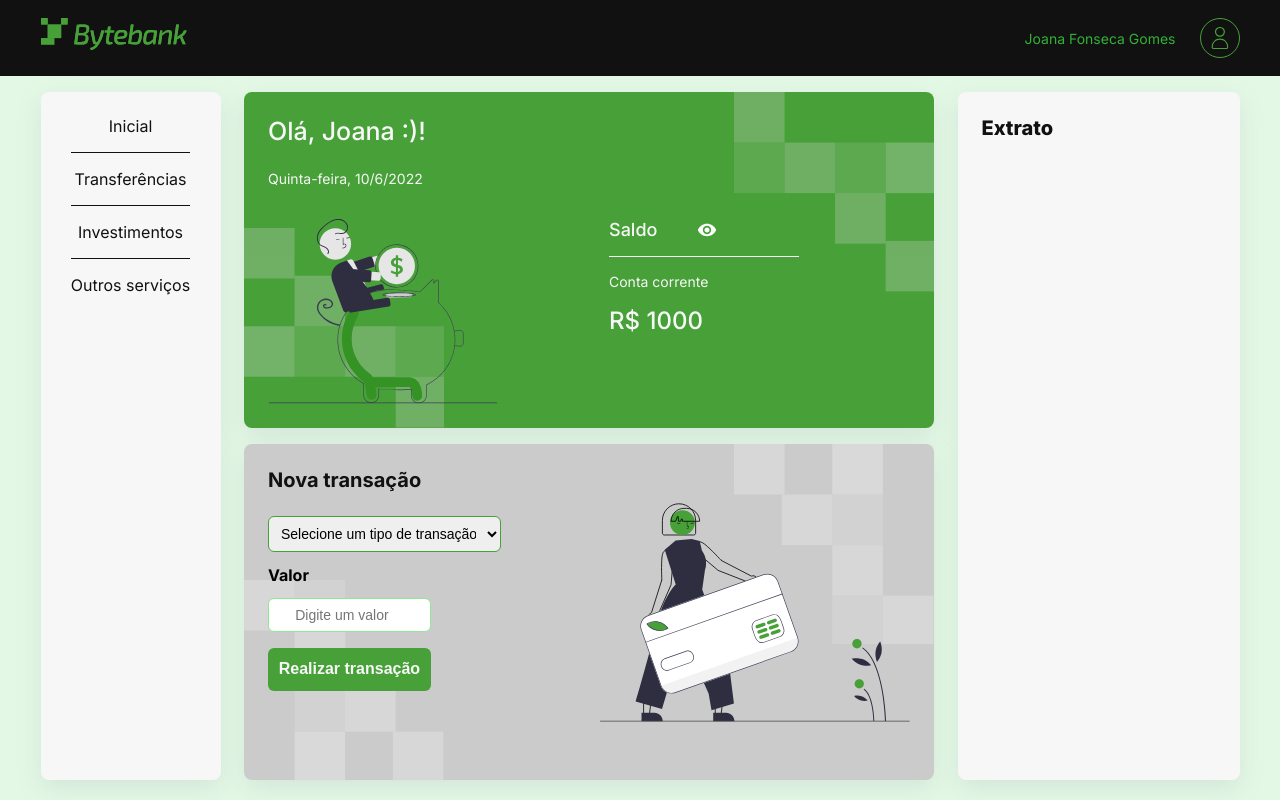
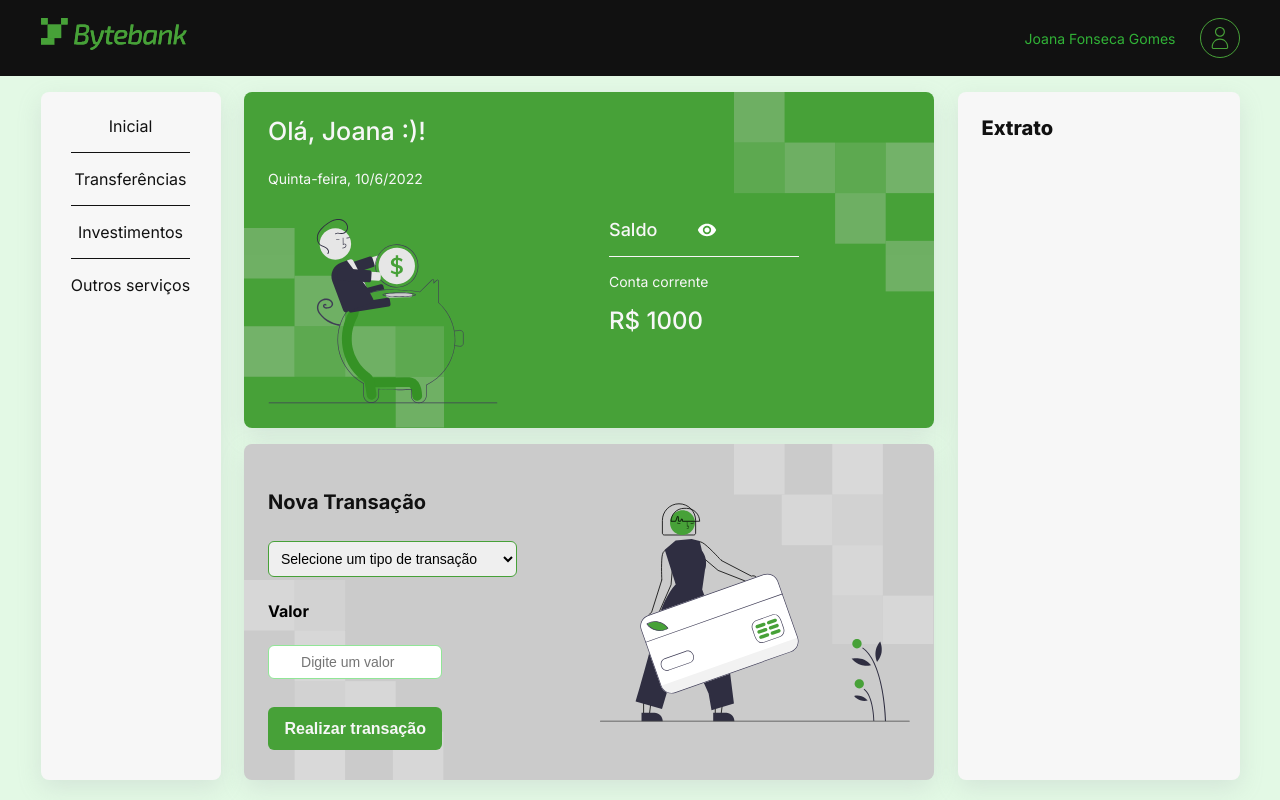
Before and after one commit to NeiltonSeguins/bytebank-v1, a React (Create React App) app: page / in a window 1280 px wide. Built offline with nearby package versions, Linux system fonts and the light colour scheme.

Commit message:
Corrige erros de estados

```diff
--- a/src/componentes/NovaTransacao/Formulario/Formulario.module.css
+++ b/src/componentes/NovaTransacao/Formulario/Formulario.module.css
@@ -1,9 +1,10 @@
 .formulario {
   display: flex;
   flex-direction: column;
-  width: 70%;
-  height: 90%;
-  padding-top: 24px;
+  justify-content: space-around;
+  width: 75%;
+  height: 100%;
+  padding-top: 16px;
   z-index: 1;
 }
 
@@ -13,6 +14,13 @@
   border: 1px solid #47a138;
   font-size: 14px;
   outline: none;
+}
+
+.legenda__opcoes {
+  font-size: 20px;
+  font-weight: 700;
+  color: #111111;
+  margin-bottom: 1rem;
 }
 
 .legenda {
--- a/src/componentes/NovaTransacao/Formulario/index.jsx
+++ b/src/componentes/NovaTransacao/Formulario/index.jsx
@@ -21,11 +21,14 @@ export default function Formulario({ realizarTransacao }) {
       data: dataTransacao,
       mes: mesTransacao[0].toUpperCase() + mesTransacao.substring(1),
     });
-    setValor({ transacao: "", valor: "" });
+    setValor({ ...valor, valor: "" });
   }
 
   return (
     <form className={estilos.formulario} onSubmit={handleSubmit}>
+      <label className={estilos.legenda__opcoes} htmlFor="transacao">
+        Nova Transação
+      </label>
       <select
         className={estilos.grupo__opcoes}
         onChange={handleChange}
--- a/src/componentes/NovaTransacao/Transacao.module.css
+++ b/src/componentes/NovaTransacao/Transacao.module.css
@@ -18,12 +18,6 @@
   flex-direction: column;
   width: 60%;
   height: 100%;
-}
-
-.titulo {
-  font-size: 20px;
-  font-weight: 700;
-  color: #111111;
 }
 
 .detalhe__superior {
--- a/src/componentes/NovaTransacao/index.jsx
+++ b/src/componentes/NovaTransacao/index.jsx
@@ -8,7 +8,6 @@ export default function Transacao({ realizarTransacao }) {
     <section className={estilos.container}>
       <div className={estilos.detalhe__superior}></div>
       <div className={estilos.wrapper}>
-        <h2 className={estilos.titulo}>Nova transação</h2>
         <Formulario realizarTransacao={realizarTransacao} />
       </div>
       <Ilustracao height="229" width="359" />
```
